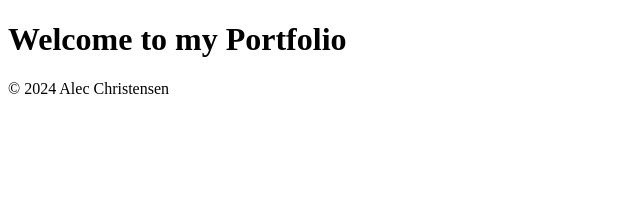
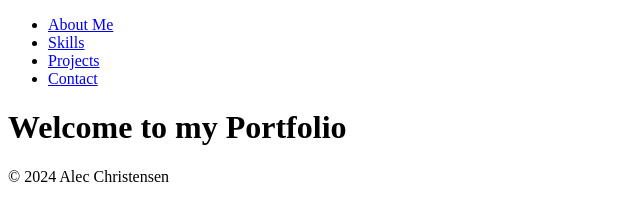
Before and after one commit to Alec-Christensen/portfolio, a plain HTML site: page index.html in a window 1280 px wide. Shown: the whole page, without its empty margins (0-640 px from the left). Drawn offline with Linux system fonts and the light colour scheme.

Commit message:
Add navbar structure in feature/navbar branch

```diff
--- a/index.html
+++ b/index.html
@@ -7,6 +7,14 @@
     <link rel="stylesheet" href="styles.css">
 </head>
 <body>
+    <nav>
+        <ul>
+            <li><a href="#about">About Me</a></li>
+            <li><a href="#skills">Skills</a></li>
+            <li><a href="projects">Projects</a></li>
+            <li><a href="#contact">Contact</a></li>
+        </ul>
+    </nav>
     <header>
         <h1>Welcome to my Portfolio</h1>
     </header>
```
